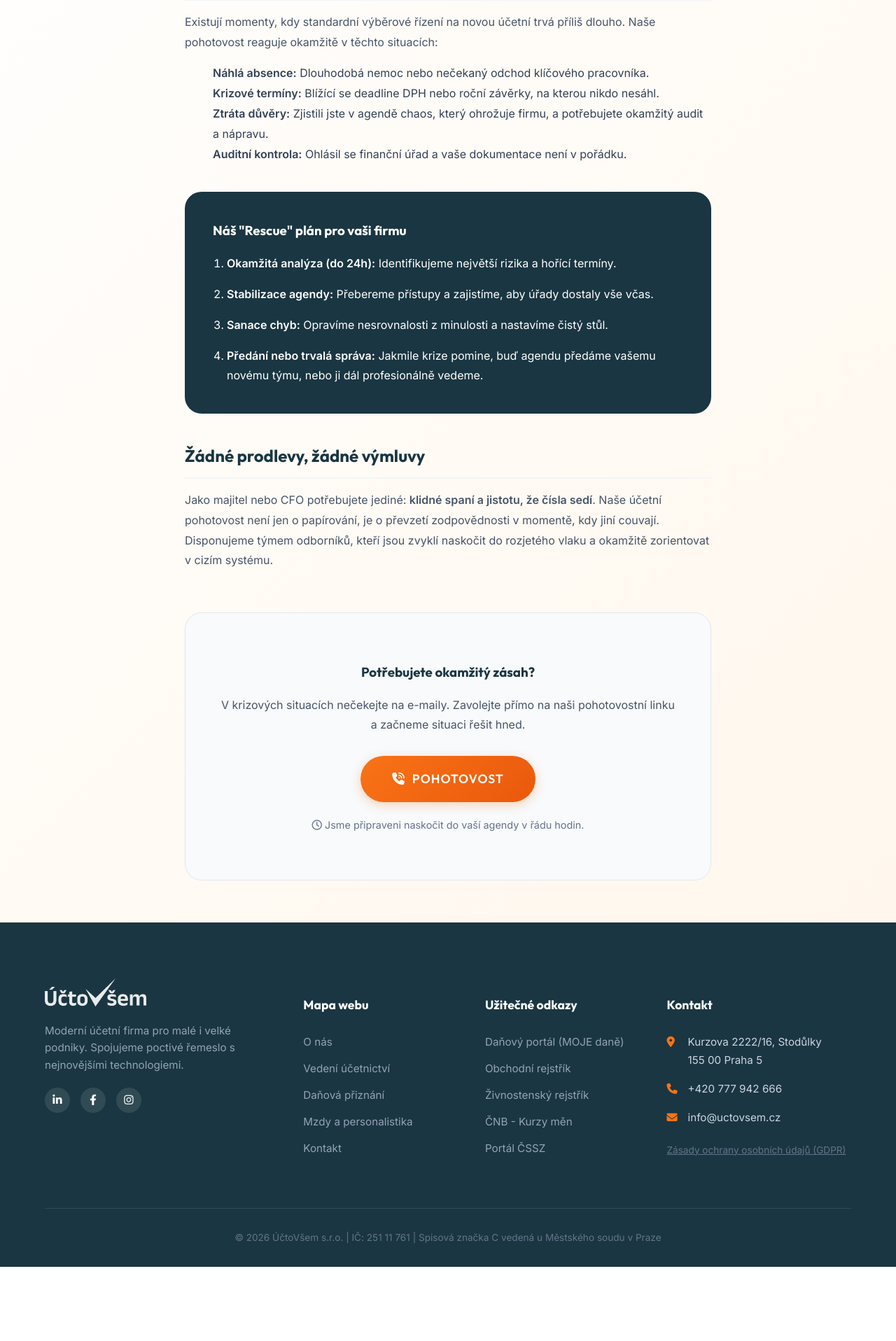
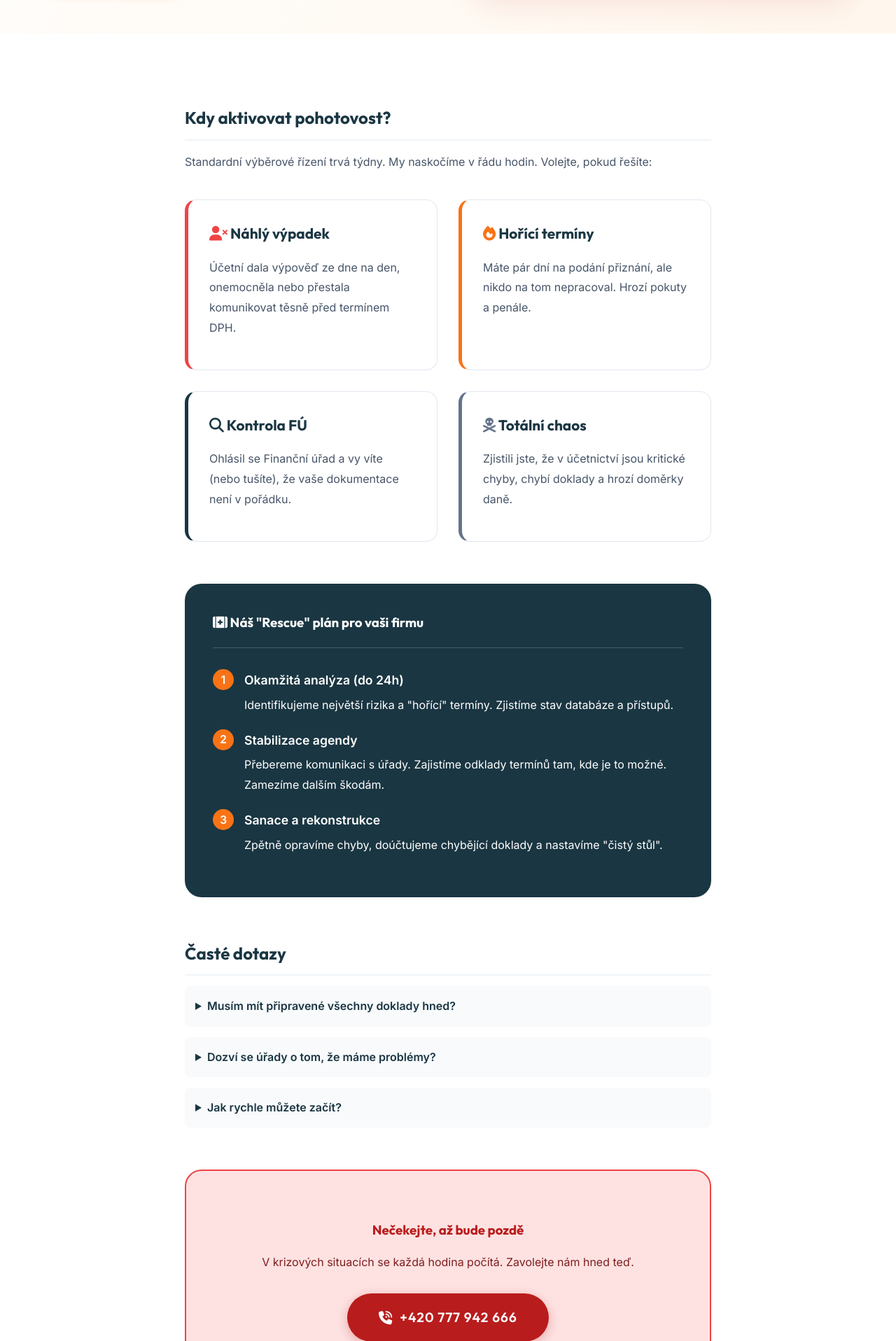
Before and after one commit to gorrdy/uctoweb, a Flask app: page /ucetni-pohotovost in a window 1280 px wide. Shown: the part 568-2484 px from the top of the page at 70% size. Before the commit the page ends 2378 px from the top, so only its background shows below. Run offline with Flask 3, Linux system fonts and the light colour scheme.

Commit message:
upgrade emerg. page

```diff
--- a/templates/accounting-emergency.html
+++ b/templates/accounting-emergency.html
@@ -5,52 +5,116 @@
 
     {% include 'nav.html' %}
 
-    <section class="page-content section-padding" style="background: linear-gradient(135deg, #fff 0%, #fff7ed 100%);">
-        <div class="container text-page">
-            <h1>Účetní pohotovost</h1>
-            <h2>Nedovolte výpadku účetní zastavit váš byznys</h2>
-            <div style="display: inline-block; padding: 5px 15px; background: #fee2e2; color: #b91c1c; border-radius: 50px; font-weight: 700; font-size: 0.85rem; margin-bottom: 20px; text-transform: uppercase; letter-spacing: 1px;">
-                <i class="fa-solid fa-truck-medical"></i> Služba pro krizové situace
-            </div>
-            <p class="lead">Zůstali jste ze dne na den bez účetní? Onemocněla, dala výpověď, nebo jste v účetnictví objevili kritické chyby těsně před uzávěrkou? Jsme váš bezpečný přístav.</p>
+    <section class="page-content section-padding" style="background: linear-gradient(135deg, #fff 0%, #fff7ed 100%); padding-top: 140px;">
+        <div class="container">
 
-            <hr style="border: 0; border-top: 1px solid #e2e8f0; margin: 30px 0;">
+            <div class="service-row">
+                <div class="service-text">
+                    <div style="display: inline-block; padding: 8px 16px; background: #fee2e2; color: #b91c1c; border-radius: 50px; font-weight: 700; font-size: 0.85rem; margin-bottom: 25px; text-transform: uppercase; letter-spacing: 1px;">
+                        <i class="fa-solid fa-truck-medical"></i> Krizová intervence
+                    </div>
 
-            <h2>Kdy volat naši pohotovost?</h2>
-            <p>Existují momenty, kdy standardní výběrové řízení na novou účetní trvá příliš dlouho. Naše pohotovost reaguje okamžitě v těchto situacích:</p>
-            <ul style="margin-bottom: 30px; line-height: 1.8;">
-                <li><strong>Náhlá absence:</strong> Dlouhodobá nemoc nebo nečekaný odchod klíčového pracovníka.</li>
-                <li><strong>Krizové termíny:</strong> Blížící se deadline DPH nebo roční závěrky, na kterou nikdo nesáhl.</li>
-                <li><strong>Ztráta důvěry:</strong> Zjistili jste v agendě chaos, který ohrožuje firmu, a potřebujete okamžitý audit a nápravu.</li>
-                <li><strong>Auditní kontrola:</strong> Ohlásil se finanční úřad a vaše dokumentace není v pořádku.</li>
-            </ul>
+                    <h1 style="font-size: 3rem; line-height: 1.1; margin-bottom: 20px;">Účetní pohotovost: <br>Když jde o čas</h1>
+                    <p class="lead" style="font-size: 1.2rem; color: #475569; margin-bottom: 30px;">
+                        Zůstali jste ze dne na den bez účetní? Blíží se kontrola a v dokladech je chaos? Nedovolte, aby administrativa zastavila váš byznys. <strong>Okamžitě převezmeme řízení.</strong>
+                    </p>
 
-            <div style="background: var(--primary-color); color: white; padding: 40px; border-radius: 24px; margin: 40px 0;">
-                <h3 style="color: white; margin-top: 0;">Náš "Rescue" plán pro vaši firmu</h3>
-                <ol style="margin-bottom: 0; padding-left: 20px;">
-                    <li style="margin-bottom: 15px;"><strong>Okamžitá analýza (do 24h):</strong> Identifikujeme největší rizika a hořící termíny.</li>
-                    <li style="margin-bottom: 15px;"><strong>Stabilizace agendy:</strong> Přebereme přístupy a zajistíme, aby úřady dostaly vše včas.</li>
-                    <li style="margin-bottom: 15px;"><strong>Sanace chyb:</strong> Opravíme nesrovnalosti z minulosti a nastavíme čistý stůl.</li>
-                    <li><strong>Předání nebo trvalá správa:</strong> Jakmile krize pomine, buď agendu předáme vašemu novému týmu, nebo ji dál profesionálně vedeme.</li>
-                </ol>
+                    <div style="display: flex; gap: 15px; flex-wrap: wrap;">
+                        <a href="tel:+420777942666" class="btn">
+                            <i class="fa-solid fa-phone-volume"></i> Volat ihned
+                        </a>
+                    </div>
+                </div>
+
+                <div class="service-img-wrapper">
+                    <img src="{{ url_for('static', filename='big-ucetni-krize.webp') }}" alt="Řešení krizové situace v účetnictví" style="box-shadow: 0 20px 50px rgba(185, 28, 28, 0.15);">
+                </div>
             </div>
 
-            <h2>Žádné prodlevy, žádné výmluvy</h2>
-            <p>Jako majitel nebo CFO potřebujete jediné: <strong>klidné spaní a jistotu, že čísla sedí</strong>. Naše účetní pohotovost není jen o papírování, je o převzetí zodpovědnosti v momentě, kdy jiní couvají. Disponujeme týmem odborníků, kteří jsou zvyklí naskočit do rozjetého vlaku a okamžitě zorientovat v cizím systému.</p>
+        </div>
+    </section>
 
-            <div style="margin-top: 60px; text-align: center; background: #f8fafc; padding: 50px; border-radius: 24px; border: 1px solid #e2e8f0;">
-                <h3 style="margin-bottom: 15px;">Potřebujete okamžitý zásah?</h3>
-                <p style="margin-bottom: 30px;">V krizových situacích nečekejte na e-maily. Zavolejte přímo na naši pohotovostní linku a začneme situaci řešit hned.</p>
+    <section class="section-padding">
+        <div class="container text-page">
+            <h2>Kdy aktivovat pohotovost?</h2>
+            <p style="margin-bottom: 40px;">Standardní výběrové řízení trvá týdny. My naskočíme v řádu hodin. Volejte, pokud řešíte:</p>
 
-                <div style="display: flex; justify-content: center;">
-                    <a href="tel:+420777942666" class="btn" style="padding: 18px 45px; font-size: 1.1rem;">
-                        <i class="fa-solid fa-phone-volume"></i>Pohotovost
+            <div style="display: grid; grid-template-columns: repeat(auto-fit, minmax(300px, 1fr)); gap: 30px; margin-bottom: 60px;">
+                <div style="background: #fff; padding: 30px; border: 1px solid #e2e8f0; border-radius: 16px; border-left: 5px solid #ef4444;">
+                    <h3 style="margin-top: 0; font-size: 1.3rem;"><i class="fa-solid fa-user-xmark" style="color: #ef4444;"></i> Náhlý výpadek</h3>
+                    <p>Účetní dala výpověď ze dne na den, onemocněla nebo přestala komunikovat těsně před termínem DPH.</p>
+                </div>
+                <div style="background: #fff; padding: 30px; border: 1px solid #e2e8f0; border-radius: 16px; border-left: 5px solid #f97316;">
+                    <h3 style="margin-top: 0; font-size: 1.3rem;"><i class="fa-solid fa-fire" style="color: #f97316;"></i> Hořící termíny</h3>
+                    <p>Máte pár dní na podání přiznání, ale nikdo na tom nepracoval. Hrozí pokuty a penále.</p>
+                </div>
+                <div style="background: #fff; padding: 30px; border: 1px solid #e2e8f0; border-radius: 16px; border-left: 5px solid #1a3642;">
+                    <h3 style="margin-top: 0; font-size: 1.3rem;"><i class="fa-solid fa-magnifying-glass" style="color: #1a3642;"></i> Kontrola FÚ</h3>
+                    <p>Ohlásil se Finanční úřad a vy víte (nebo tušíte), že vaše dokumentace není v pořádku.</p>
+                </div>
+                <div style="background: #fff; padding: 30px; border: 1px solid #e2e8f0; border-radius: 16px; border-left: 5px solid #64748b;">
+                    <h3 style="margin-top: 0; font-size: 1.3rem;"><i class="fa-solid fa-skull-crossbones" style="color: #64748b;"></i> Totální chaos</h3>
+                    <p>Zjistili jste, že v účetnictví jsou kritické chyby, chybí doklady a hrozí doměrky daně.</p>
+                </div>
+            </div>
+
+            <div class="info-panel-dark" style="position: relative; overflow: hidden;">
+                <div style="position: relative; z-index: 2;">
+                    <h3 style="color: white; margin-top: 0; margin-bottom: 30px; border-bottom: 1px solid rgba(255,255,255,0.2); padding-bottom: 20px;">
+                        <i class="fa-solid fa-kit-medical"></i> Náš "Rescue" plán pro vaši firmu
+                    </h3>
+                    <ul style="list-style: none; padding: 0;">
+                        <li style="margin-bottom: 20px; display: flex; gap: 15px;">
+                            <div style="background: var(--accent-color); width: 30px; height: 30px; border-radius: 50%; display: flex; align-items: center; justify-content: center; font-weight: bold; flex-shrink: 0;">1</div>
+                            <div>
+                                <strong style="display: block; font-size: 1.1rem; margin-bottom: 5px;">Okamžitá analýza (do 24h)</strong>
+                                Identifikujeme největší rizika a "hořící" termíny. Zjistíme stav databáze a přístupů.
+                            </div>
+                        </li>
+                        <li style="margin-bottom: 20px; display: flex; gap: 15px;">
+                            <div style="background: var(--accent-color); width: 30px; height: 30px; border-radius: 50%; display: flex; align-items: center; justify-content: center; font-weight: bold; flex-shrink: 0;">2</div>
+                            <div>
+                                <strong style="display: block; font-size: 1.1rem; margin-bottom: 5px;">Stabilizace agendy</strong>
+                                Přebereme komunikaci s úřady. Zajistíme odklady termínů tam, kde je to možné. Zamezíme dalším škodám.
+                            </div>
+                        </li>
+                        <li style="margin-bottom: 20px; display: flex; gap: 15px;">
+                            <div style="background: var(--accent-color); width: 30px; height: 30px; border-radius: 50%; display: flex; align-items: center; justify-content: center; font-weight: bold; flex-shrink: 0;">3</div>
+                            <div>
+                                <strong style="display: block; font-size: 1.1rem; margin-bottom: 5px;">Sanace a rekonstrukce</strong>
+                                Zpětně opravíme chyby, doúčtujeme chybějící doklady a nastavíme "čistý stůl".
+                            </div>
+                        </li>
+                    </ul>
+                </div>
+            </div>
+
+            <div style="margin-top: 60px;">
+                <h2>Časté dotazy</h2>
+                <details style="margin-bottom: 15px; background: #f8fafc; padding: 15px; border-radius: 8px; cursor: pointer;">
+                    <summary style="font-weight: 600; color: var(--primary-color);">Musím mít připravené všechny doklady hned?</summary>
+                    <p style="margin-top: 10px; margin-bottom: 0;">Ne. V první fázi potřebujeme hlavně přístupy (datová schránka, banka, účetní SW). Doklady můžeme dohledat postupně. Prioritou je zastavit sankce.</p>
+                </details>
+                <details style="margin-bottom: 15px; background: #f8fafc; padding: 15px; border-radius: 8px; cursor: pointer;">
+                    <summary style="font-weight: 600; color: var(--primary-color);">Dozví se úřady o tom, že máme problémy?</summary>
+                    <p style="margin-top: 10px; margin-bottom: 0;">Naší prioritou je diskrétnost. Vůči úřadům vystupujeme jako vaši noví zástupci. Interní stav účetnictví s nimi neřešíme, pouze dodáváme výsledky.</p>
+                </details>
+                <details style="margin-bottom: 15px; background: #f8fafc; padding: 15px; border-radius: 8px; cursor: pointer;">
+                    <summary style="font-weight: 600; color: var(--primary-color);">Jak rychle můžete začít?</summary>
+                    <p style="margin-top: 10px; margin-bottom: 0;">Okamžitě po podpisu plné moci. Jsme zvyklí naskočit do rozjetého vlaku.</p>
+                </details>
+            </div>
+
+            <div style="margin-top: 60px; text-align: center; background: #fee2e2; padding: 50px; border-radius: 24px; border: 2px solid #ef4444;">
+                <h3 style="margin-bottom: 15px; color: #b91c1c;">Nečekejte, až bude pozdě</h3>
+                <p style="margin-bottom: 30px; color: #7f1d1d;">V krizových situacích se každá hodina počítá. Zavolejte nám hned teď.</p>
+
+                <div style="display: flex; justify-content: center; flex-direction: column; align-items: center; gap: 15px;">
+                    <a href="tel:+420777942666" class="btn" style="padding: 18px 45px; font-size: 1.2rem; background: #b91c1c; border: none; box-shadow: 0 4px 15px rgba(185, 28, 28, 0.3);">
+                        <i class="fa-solid fa-phone-volume"></i> +420 777 942 666
                     </a>
+                    <span style="font-size: 0.9rem; color: #7f1d1d;">Linka dostupná pro urgentní případy</span>
                 </div>
-
-                <p style="margin-top: 20px; font-size: 0.9rem; color: #64748b;">
-                    <i class="fa-regular fa-clock"></i> Jsme připraveni naskočit do vaší agendy v řádu hodin.
-                </p>
             </div>
 
         </div>
@@ -58,5 +122,8 @@
 
     {% include 'footer.html' %}
 
+    <script src="https://unpkg.com/aos@2.3.1/dist/aos.js"></script>
+    <script src="{{ url_for('static', filename='script.js') }}"></script>
+
 </body>
 </html>
```
Also changed, not shown: 1 other file.
